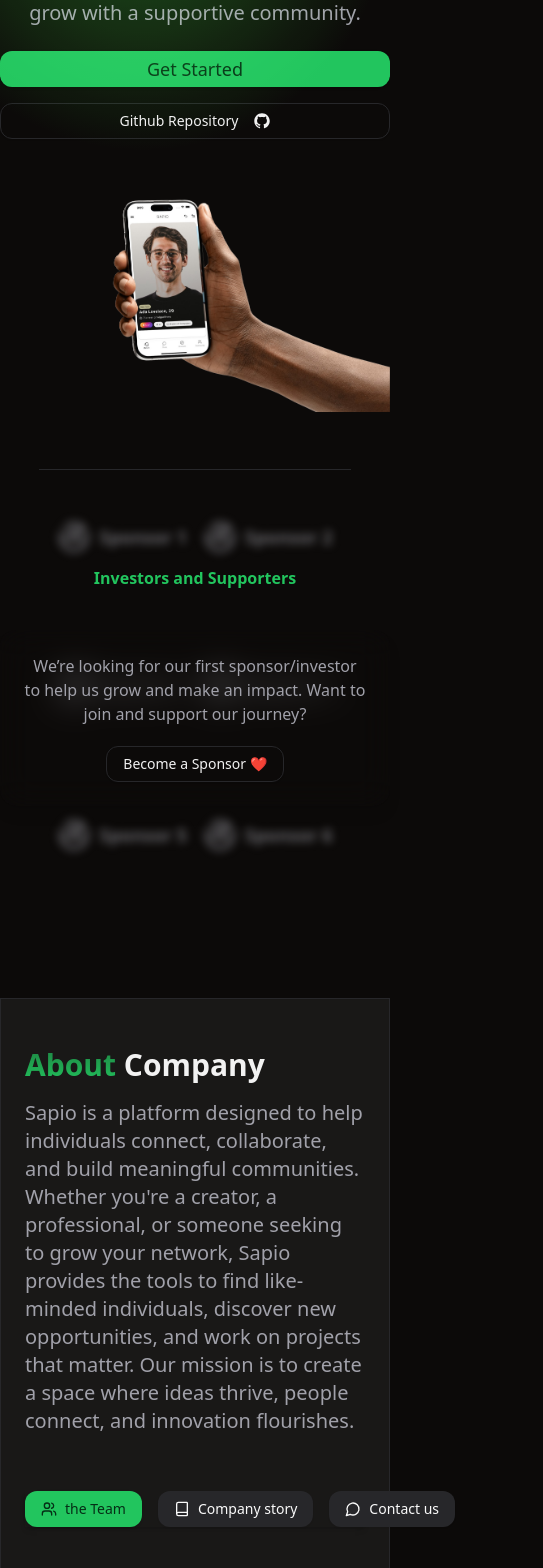
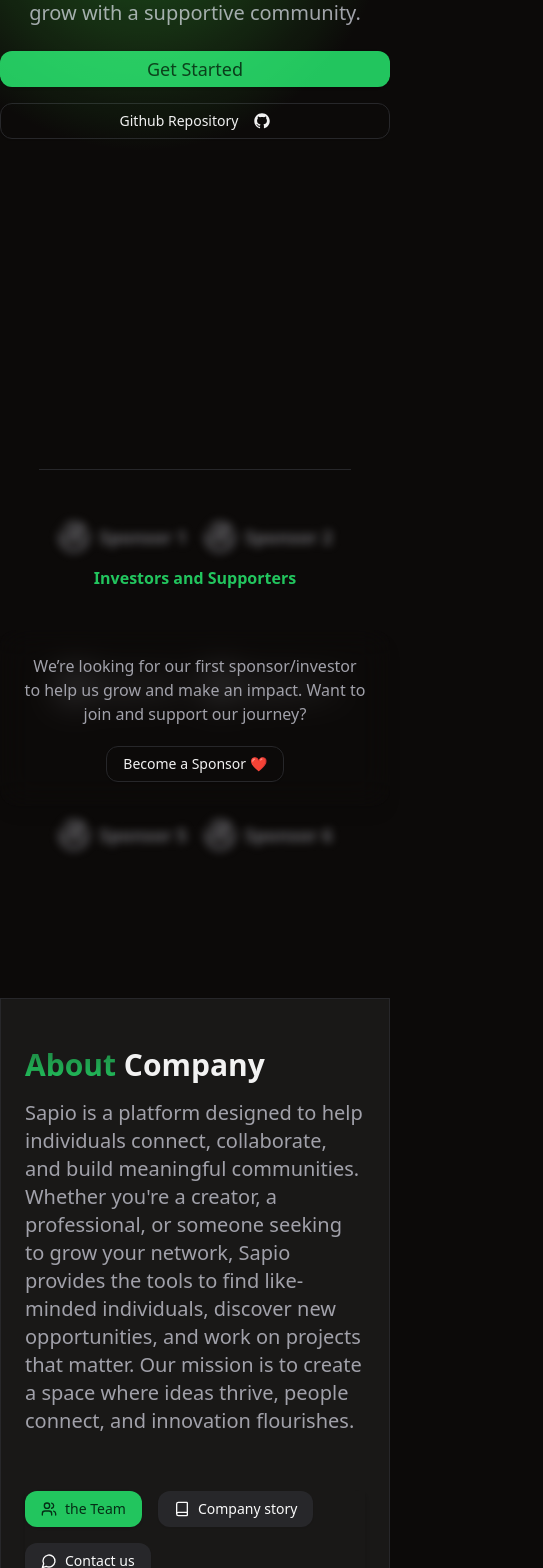
Before and after one commit to cyblogerz/sapio_landing_page, a Next.js app: page / in a window 390 px wide. Shown: the part 432-2000 px from the top of the page, 543 px wide, since content can reach past the window. Built offline with nearby package versions, Linux system fonts and the light colour scheme.

Commit message:
Fix responsiveness

```diff
--- a/components/Hero.tsx
+++ b/components/Hero.tsx
@@ -79,7 +79,7 @@ export const Hero = () => {
       alt="Phone in hand mockup"
       width={1080}
       height={1920}
-      className="w-[auto] h-[auto] object-contain md:object-cover slide-in-animation"
+      className="hidden md:block w-[auto] h-[auto] object-contain md:object-cover slide-in-animation"
       priority
     />
   </div>
--- a/components/Navbar.tsx
+++ b/components/Navbar.tsx
@@ -30,11 +30,11 @@ const routeList: RouteProps[] = [
     label: "Features",
   },
   {
-    href: "polls",
+    href: "#",
     label: "Beta testing",
   },
   {
-    href: "#pricing",
+    href: "polls",
     label: "Suggest a feature",
   },
   {
--- a/components/Services.tsx
+++ b/components/Services.tsx
@@ -76,7 +76,7 @@ export const Services = () => {
           className="object-contain"
           priority
         /> */}
-<div className="ml-20">
+<div className="lg:ml-20 overflow-hidden">
 <DeviceFrameset
 
       device="iPhone X" // Use a device frame (e.g., iPhone 8, iPhone X)
--- a/components/Statistics.tsx
+++ b/components/Statistics.tsx
@@ -6,7 +6,7 @@ export const Statistics = () => {
     <section id="statistics" className="py-8">
       <div className="  p0 max-w-md shadow-md">
 
-        <div className="flex gap-4">
+        <div className="flex gap-4 flex-wrap">
           <Button variant="default" className="rounded-xl"> <Users/> the Team </Button>
           <Button variant="secondary" className="rounded-xl"> <Book /> Company story </Button>
           <Button variant="secondary" className="rounded-xl"><MessageCircle /> Contact us </Button>
--- a/components/Team.tsx
+++ b/components/Team.tsx
@@ -110,7 +110,7 @@ export const Team = () => {
         dolor pariatur sit!
       </p>
 
-      <div className="flex gap-8 gap-y-10 items-center mx-auto">
+      <div className="flex flex-wrap gap-8 gap-y-10 items-center mx-auto">
         {teamList.map(
           ({ imageUrl, name, position, socialNetworks }: TeamProps) => (
             <Card
```
